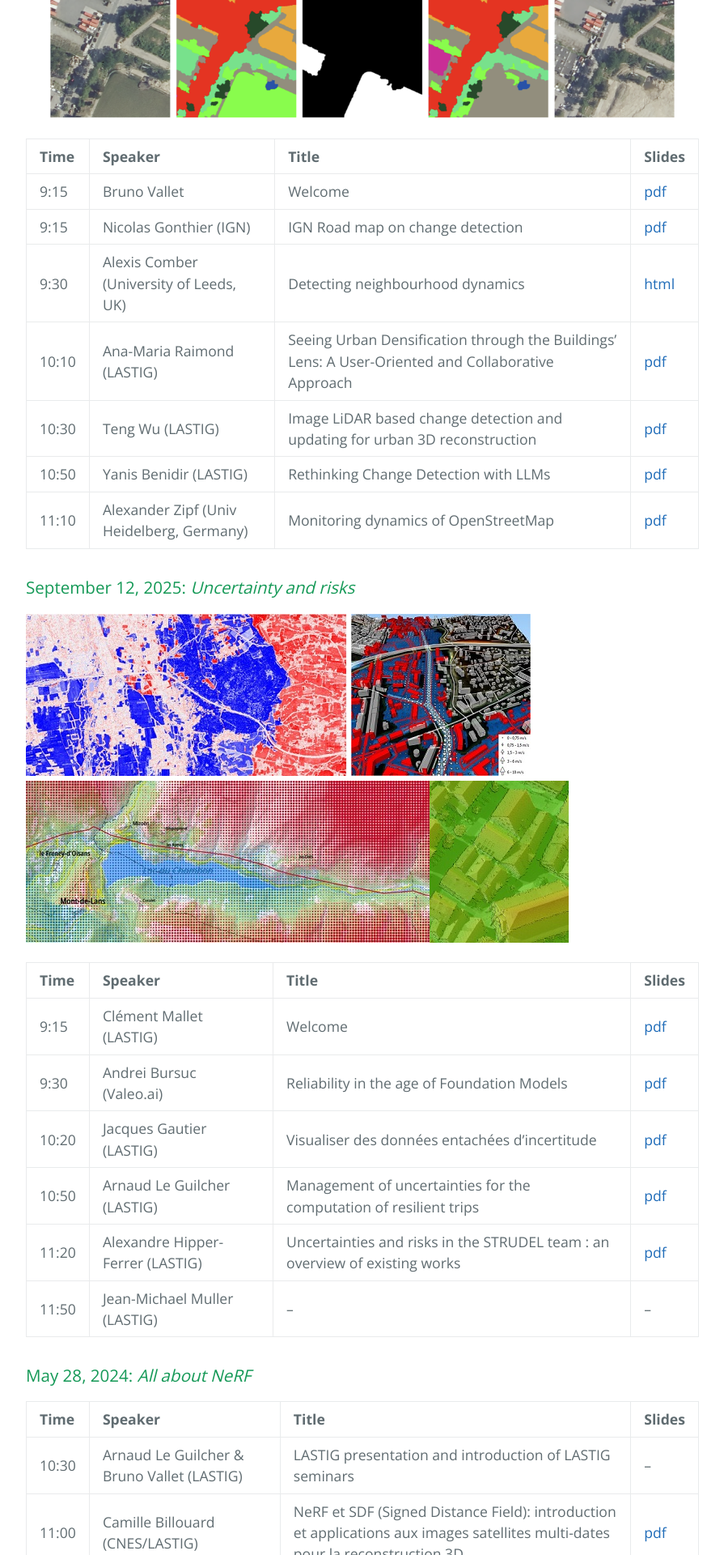
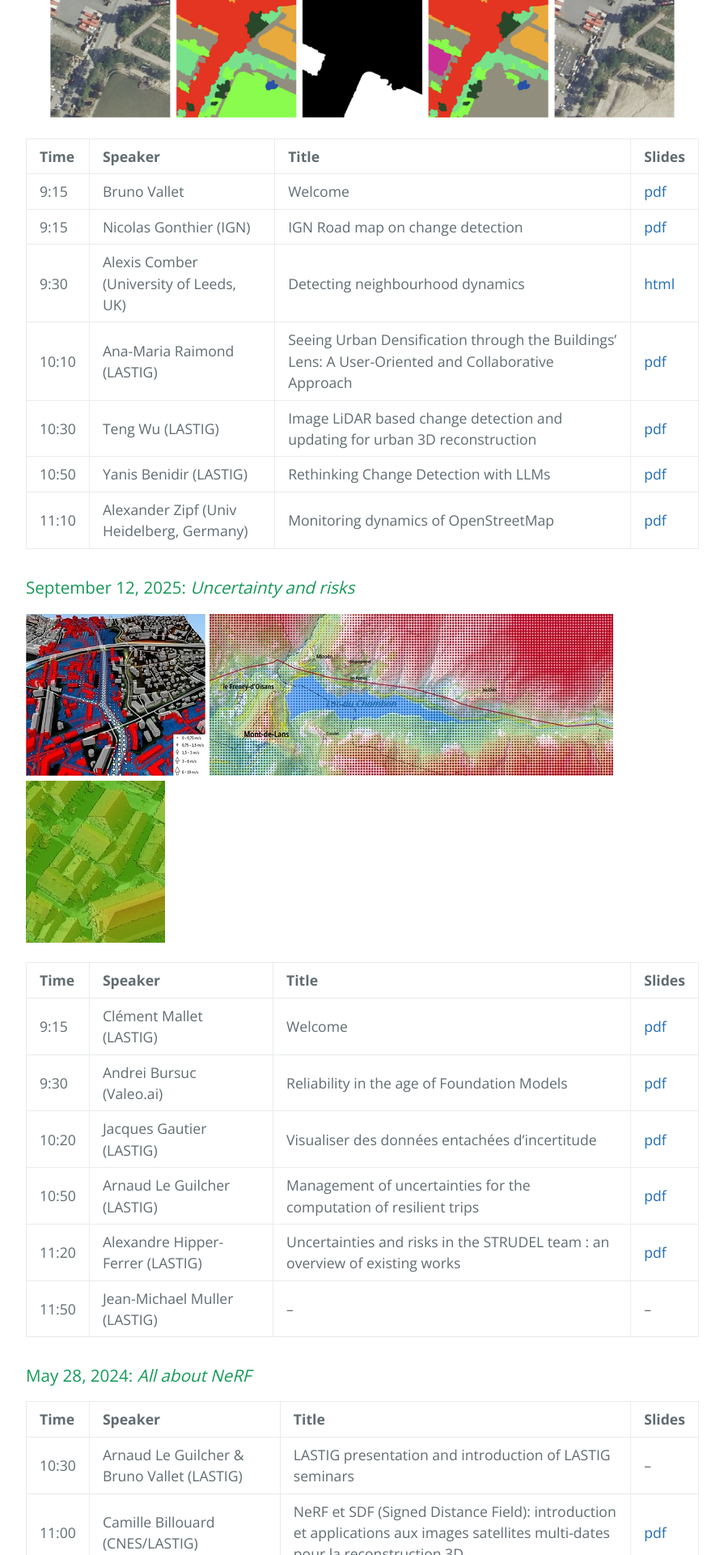
Before and after one commit to umrlastig/seminars, a Jekyll site: the page built from past.md, in a window 1280 px wide. Shown: the part 758-2678 px from the top of the page at 81% size, without its empty margins (192-1087 px from the left). Built offline with Jekyll 4.4.1, drawn with Linux system fonts in a browser that asks for light colours.

Commit message:
Update past.md

```diff
--- a/past.md
+++ b/past.md
@@ -26,7 +26,7 @@ All information about past LASTIG seminars is provided here.
 
 ### September 12, 2025: _Uncertainty and risks_
 
-![Semantics](documents/adrien.jpg) ![Flooding](documents/octave.jpg) ![Localization](documents/mattia.jpg)![Disparity](documents/teng.jpg)
+![Flooding](documents/octave.jpg) ![Localization](documents/mattia.jpg)![Disparity](documents/teng.jpg)
 
 | Time        | Speaker         | Title | Slides |
 |:-------------|:------------------|:------|:------|
```
